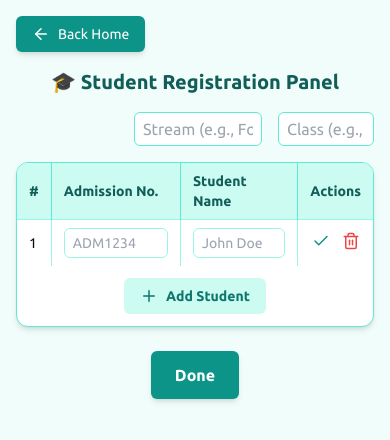
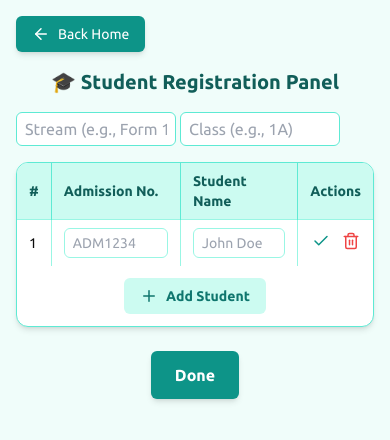
Before and after one commit to Akuila-dok/taalim-analytics, a Next.js app: page /students in a window 390 px wide. Shown: the top 440 px of the page. Built offline with nearby package versions, Linux system fonts and the light colour scheme.

Commit message:
implements the form/class buttons

```diff
--- a/app/students/page.tsx
+++ b/app/students/page.tsx
@@ -95,20 +95,20 @@ export default function StudentPage() {
         </h1>
 
         {/* Stream & Class Inputs */}
-        <div className="flex justify-end gap-4 mb-4">
+        <div className="flex justify-start md:justify-end gap-1 md:gap-5 mb-4">
           <input
             type="text"
             placeholder="Stream (e.g., Form 1)"
             value={stream}
             onChange={(e) => setStream(e.target.value)}
-            className="w-32 sm:w-40 px-2 py-1 border border-teal-300 rounded-md focus:outline-none focus:ring-1 focus:ring-teal-400"
+            className="w-40 sm:w-40 px-2 py-1 border border-teal-300 rounded-md focus:outline-none focus:ring-1 focus:ring-teal-400"
           />
           <input
             type="text"
             placeholder="Class (e.g., 1A)"
             value={studentClass}
             onChange={(e) => setStudentClass(e.target.value)}
-            className="w-24 sm:w-32 px-2 py-1 border border-teal-300 rounded-md focus:outline-none focus:ring-1 focus:ring-teal-400"
+            className="w-40 sm:w-32 px-2 py-1 border border-teal-300 rounded-md focus:outline-none focus:ring-1 focus:ring-teal-400"
           />
         </div>
 
```
